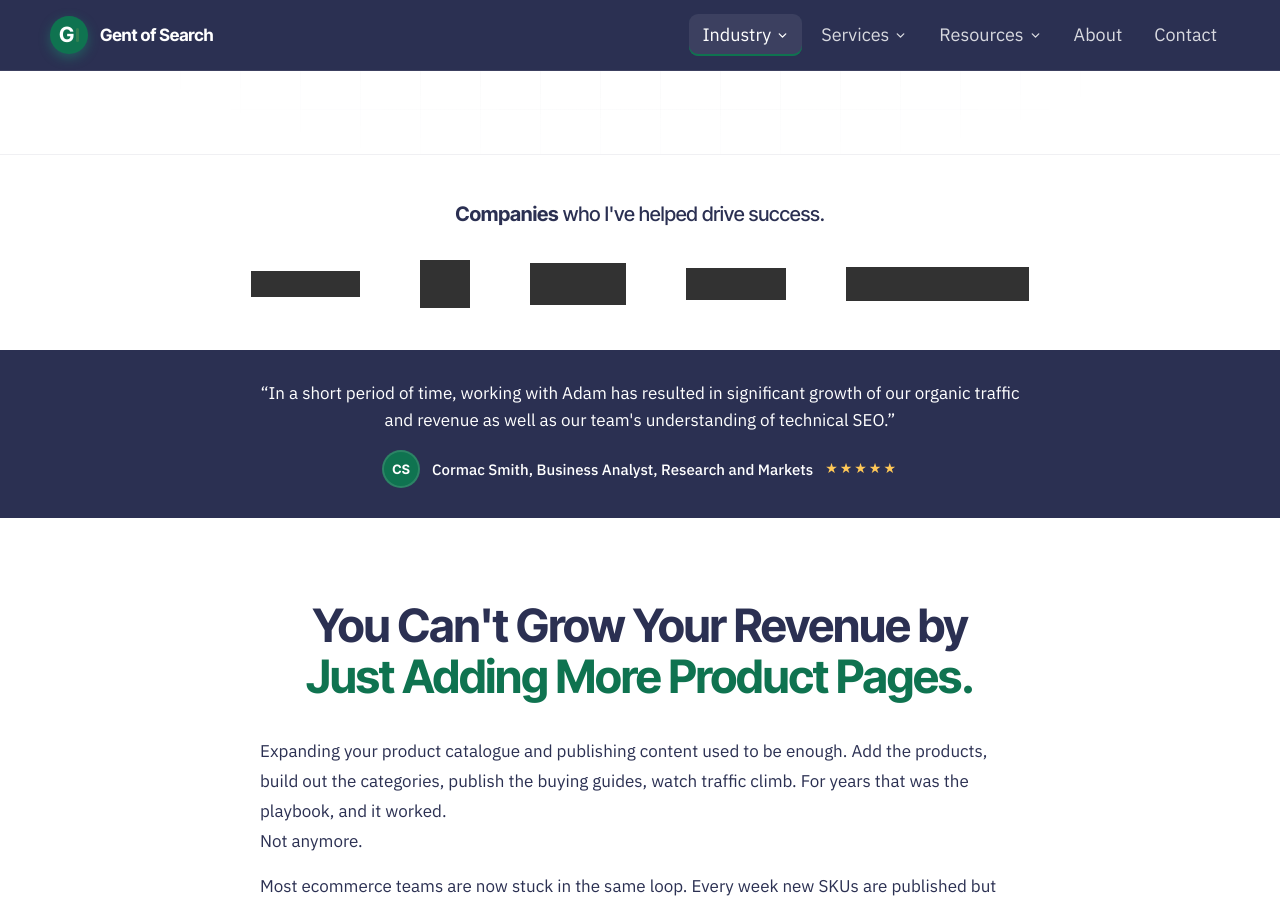
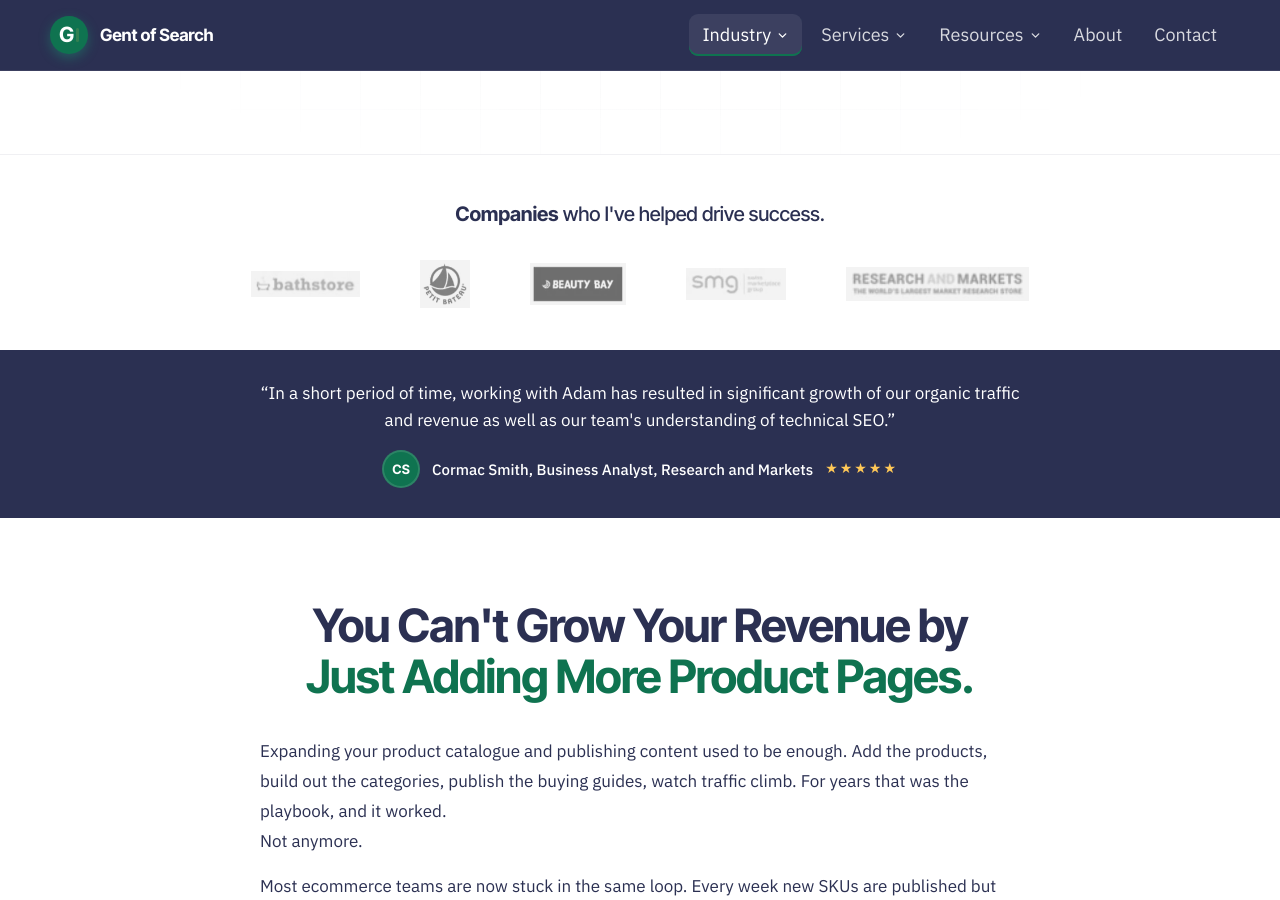
Before and after one commit to Gent-of-Search/gentofsearch.com, a Jekyll site: the page built from industry/ecommerce.html, in a window 1280 px wide and 900 px high, scrolled down 562 px. Built offline with Jekyll 4.4.1, drawn with Linux system fonts in a browser that asks for light colours.

Commit message:
Ecommerce logos: use grayscale + mix-blend multiply (white-bg logos read as clean grey wordmarks, not black blocks)

```diff
--- a/industry/ecommerce.html
+++ b/industry/ecommerce.html
@@ -27,11 +27,11 @@ industry: ecommerce
       <p style="font-family:'Inter Tight',sans-serif; font-size:clamp(16px,1.7vw,20px); font-weight:500; color:#2B3052; letter-spacing:-0.01em; margin:0 0 30px;"><strong style="font-weight:700;">Companies</strong> who I've helped drive success.</p>
     </div>
     <div style="width:min(1080px,100% - 48px); margin:0 auto; display:flex; flex-wrap:wrap; justify-content:center; align-items:center; gap:32px 60px;">
-      <img src="{{ '/assets/logos/03-bathstore.webp' | relative_url }}" alt="bathstore" style="height:26px; width:auto; object-fit:contain; filter:brightness(0); opacity:0.8;">
-      <img src="{{ '/assets/logos/19-petit-bateau.webp' | relative_url }}" alt="Petit Bateau" style="height:48px; width:auto; object-fit:contain; filter:brightness(0); opacity:0.8;">
-      <img src="{{ '/assets/logos/15-beauty-bay.webp' | relative_url }}" alt="Beauty Bay" style="height:42px; width:auto; object-fit:contain; filter:brightness(0); opacity:0.8;">
-      <img src="{{ '/assets/logos/13-smg.webp' | relative_url }}" alt="SMG" style="height:32px; width:auto; object-fit:contain; filter:brightness(0); opacity:0.8;">
-      <img src="{{ '/assets/logos/01-research-and-markets.webp' | relative_url }}" alt="Research and Markets" style="height:34px; width:auto; object-fit:contain; filter:brightness(0); opacity:0.8;">
+      <img src="{{ '/assets/logos/03-bathstore.webp' | relative_url }}" alt="bathstore" style="height:26px; width:auto; object-fit:contain; filter:grayscale(1) contrast(0.85); opacity:0.62; mix-blend-mode:multiply;">
+      <img src="{{ '/assets/logos/19-petit-bateau.webp' | relative_url }}" alt="Petit Bateau" style="height:48px; width:auto; object-fit:contain; filter:grayscale(1) contrast(0.85); opacity:0.62; mix-blend-mode:multiply;">
+      <img src="{{ '/assets/logos/15-beauty-bay.webp' | relative_url }}" alt="Beauty Bay" style="height:42px; width:auto; object-fit:contain; filter:grayscale(1) contrast(0.85); opacity:0.62; mix-blend-mode:multiply;">
+      <img src="{{ '/assets/logos/13-smg.webp' | relative_url }}" alt="SMG" style="height:32px; width:auto; object-fit:contain; filter:grayscale(1) contrast(0.85); opacity:0.62; mix-blend-mode:multiply;">
+      <img src="{{ '/assets/logos/01-research-and-markets.webp' | relative_url }}" alt="Research and Markets" style="height:34px; width:auto; object-fit:contain; filter:grayscale(1) contrast(0.85); opacity:0.62; mix-blend-mode:multiply;">
     </div>
   </section>
   </div>
```
